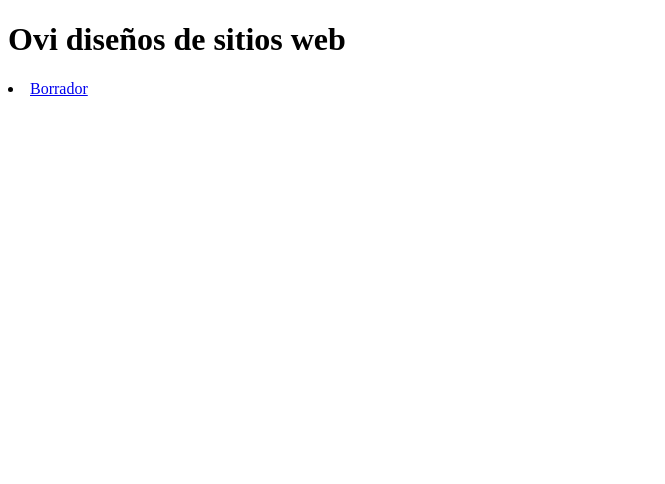
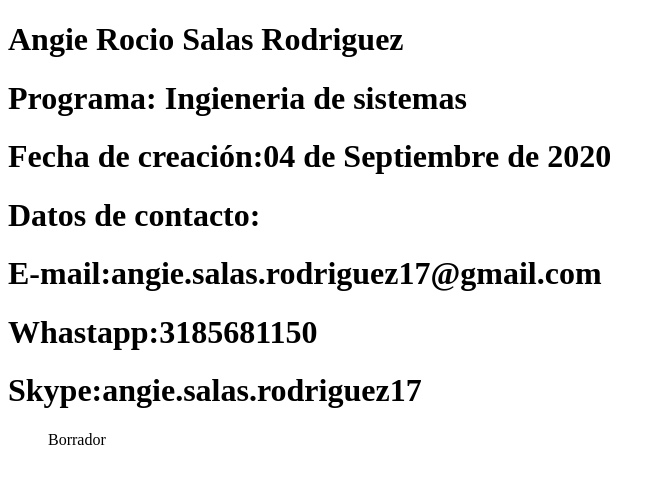
Before and after one commit to AngieRocioSalasRodriguez/dsw_AngieRocioSalasRodriguezinicio.html, a plain HTML site: page index.html in a window 1280 px wide. Shown: the whole page, without its empty margins (0-665 px from the left). Drawn offline with Linux system fonts and the light colour scheme.

Commit message:
v7
index

```diff
--- a/index.html
+++ b/index.html
@@ -1,16 +1,23 @@
 <!DOCTYPE html>
-<html lang="es">
+<html lang="en">
 <head>
-
     <meta charset="UTF-8">
-    <title>Diseños de sitios web</title>
-
+    <meta name="viewport" content="width=device-width, initial-scale=1.0">
+    <title>Document</title>
 </head>
-        <H1>Ovi diseños de sitios web</H1>
 <body>
+    <h1>Angie Rocio Salas Rodriguez</h1>
+    <h1>Programa: Ingieneria de sistemas</h1>
+    <h1>Fecha de creación:04 de Septiembre de 2020</h1>
+    <h1>Datos de contacto:</h1>
+    <h1>E-mail:angie.salas.rodriguez17@gmail.com</h1>
+    <h1>Whastapp:3185681150</h1>
+    <h1>Skype:angie.salas.rodriguez17</h1>
 
     <nav>
-       <li><a href="planing.html">Borrador</li></a>
+        <ul class-"menu">
+            <li<a href="planing.html">Borrador</li</a>
+        </ul>
     </nav>
 </body>
 </html>
```
